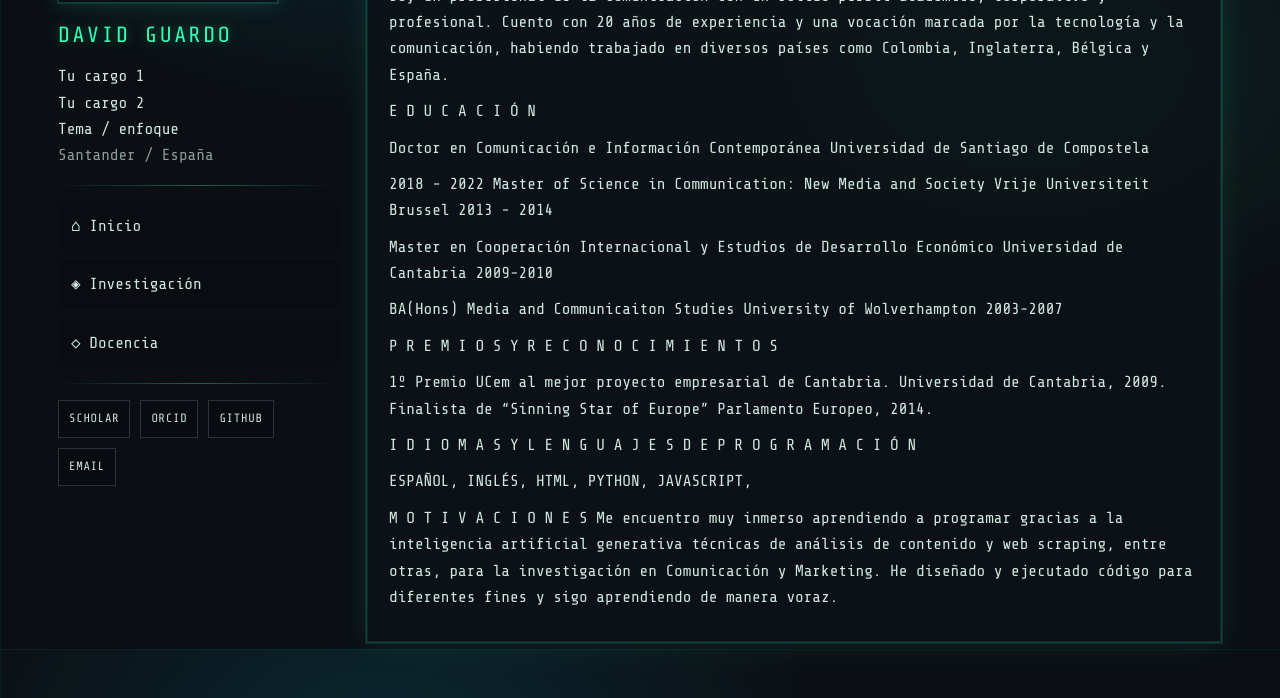
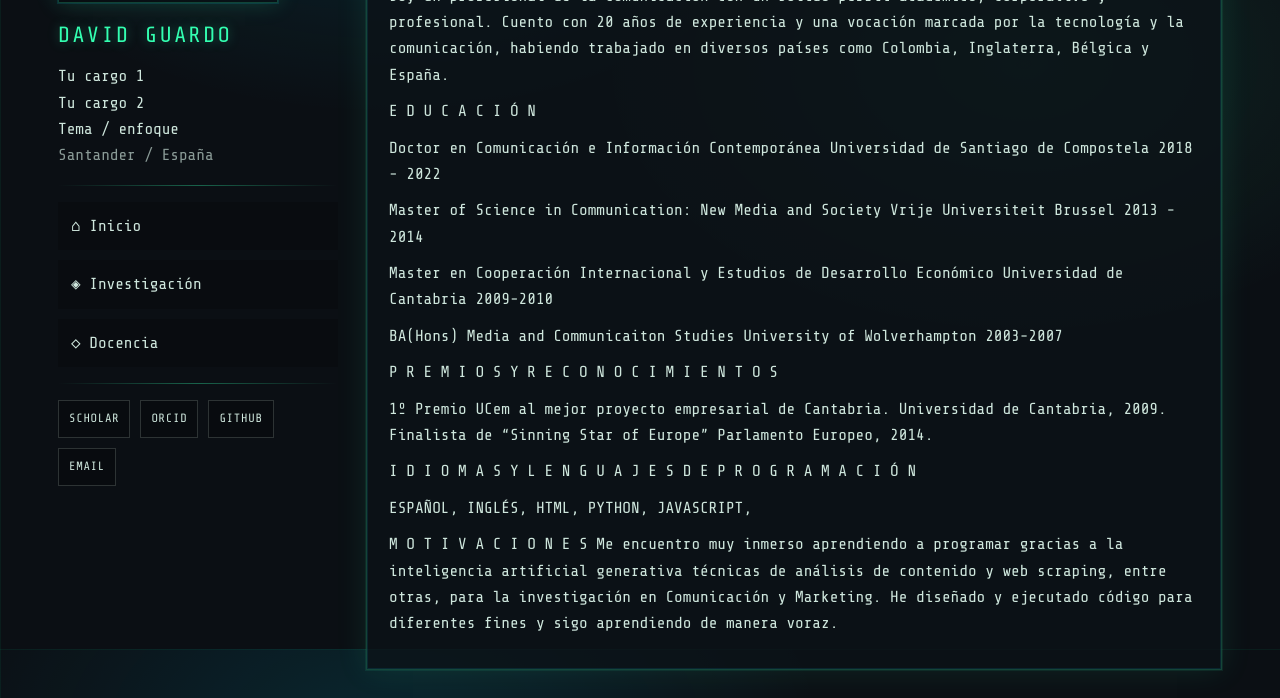
Before and after one commit to guardovich/guardovich.github.io, a Jekyll site: the page built from index.md, in a window 1280 px wide, cut to the strip 251-949 px from the top of the page. Built offline with Jekyll 4.4.1, drawn with Linux system fonts in a browser that asks for light colours.

```diff
--- a/index.md
+++ b/index.md
@@ -4,9 +4,7 @@ title: Inicio
 ---
 
 # David Guardo
-
-Soy un profesional de la comunicación con un
-sólido perfil académico, corporativo y profesional.
+Soy un profesional de la comunicación con un sólido perfil académico, corporativo y profesional.
 Cuento con 20 años de experiencia y una vocación
 marcada por la tecnología y la comunicación,
 habiendo trabajado en diversos países como
@@ -18,20 +16,17 @@ Doctor en Comunicación e Información
 Contemporánea
 Universidad de Santiago de
 Compostela
+2018 - 2022
 
-2018 - 2022
-Master of Science in Communication: New
-Media and Society
+Master of Science in Communication: New Media and Society
 Vrije Universiteit Brussel
 2013 - 2014
 
-Master en Cooperación Internacional y
-Estudios de Desarrollo Económico
+Master en Cooperación Internacional y Estudios de Desarrollo Económico
 Universidad de Cantabria
 2009-2010
 
-BA(Hons) Media and Communicaiton
-Studies
+BA(Hons) Media and Communicaiton Studies
 University of Wolverhampton
 2003-2007
 
```
